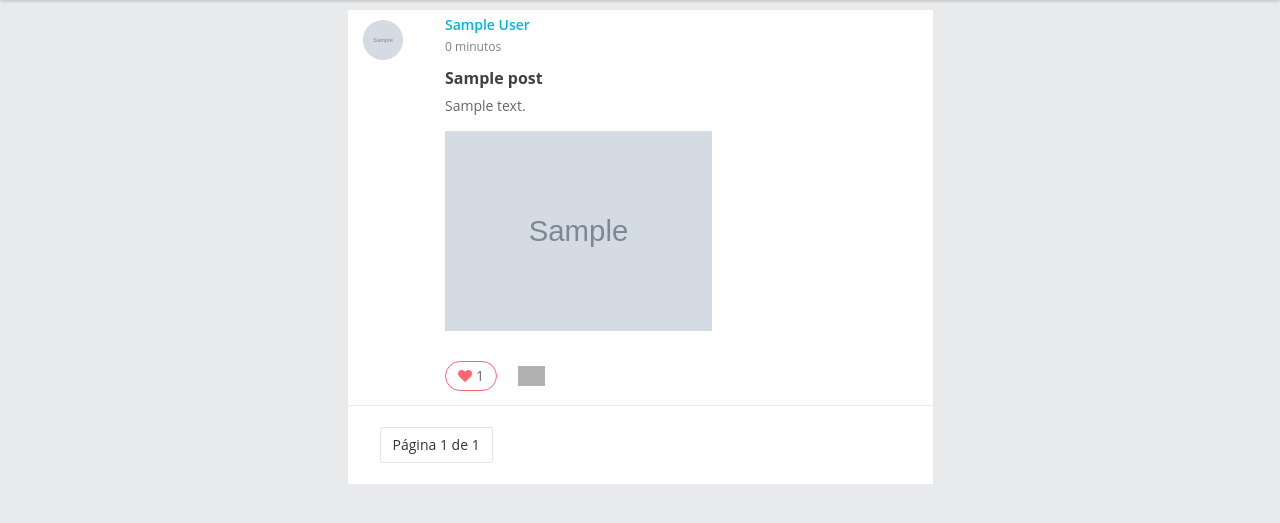
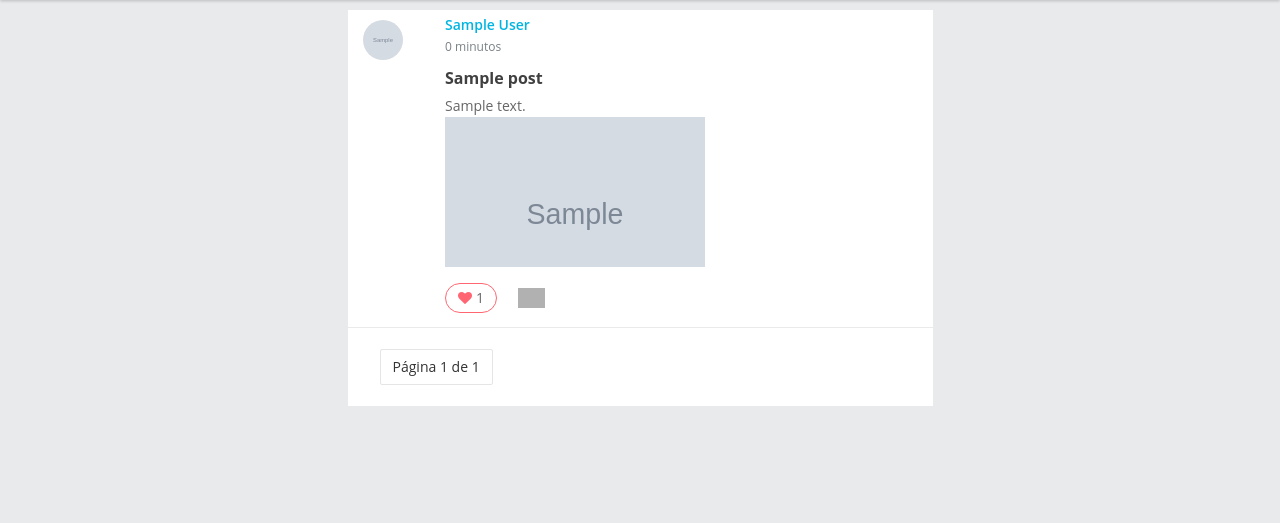
Before and after one commit to amosISA/sharing_things, a Django app: page /posts/ in a window 1280 px wide. Shown: the part 60-583 px from the top of the page. Run offline with Django 3.2, Linux system fonts and the light colour scheme; tables that the repository leaves empty hold one stand-in row (values such as "Sample post"); grey boxes marked "Sample" are stand-in pictures; some libraries are stand-ins or nearby versions; grey boxes are pictures that could not be loaded.

Commit message:
Added responsive too to img

```diff
--- a/posts/static/posts/css/base.css
+++ b/posts/static/posts/css/base.css
@@ -100,12 +100,29 @@ body {
           color: #666;
           line-height: 22px;
           margin-right: 15px; }
-        .ag_posts_wrapper .ag_post_article .ag_post_right .ag_post_body .ag_post_link_content .ag_post_image_div {
+        .ag_posts_wrapper .ag_post_article .ag_post_right .ag_post_body .ag_post_link_content .wrapper_div_image {
+          width: 260px;
+          height: 150px;
           display: flex;
-          width: 60%;
-          height: 200px;
-          margin-top: 1em;
-          margin-bottom: 1em; }
+          overflow: hidden; }
+          .ag_posts_wrapper .ag_post_article .ag_post_right .ag_post_body .ag_post_link_content .wrapper_div_image .ag_post_image_div {
+            display: flex;
+            flex: 1;
+            /*width: 60%;
+            height: 200px;
+            margin: {
+              top: 1em;
+              bottom: 1em;
+            }*/ }
+            .ag_posts_wrapper .ag_post_article .ag_post_right .ag_post_body .ag_post_link_content .wrapper_div_image .ag_post_image_div .ag_post_image_div_progressive {
+              width: 100%;
+              height: 100%;
+              max-width: 900px;
+              position: relative;
+              overflow: hidden; }
+        @media (max-width: 767px) {
+          .ag_posts_wrapper .ag_post_article .ag_post_right .ag_post_body .ag_post_link_content .wrapper_div_image {
+            display: none; } }
       .ag_posts_wrapper .ag_post_article .ag_post_right .ag_post_footer {
         margin-top: .5em;
         margin-bottom: 6px;
--- a/posts/static/posts/scss/base.scss
+++ b/posts/static/posts/scss/base.scss
@@ -158,14 +158,35 @@ body {
           }
 
           /* Post Image */
-          .ag_post_image_div {
+          .wrapper_div_image {
+            width: 260px;
+            height: 150px;
             display: flex;
-            width: 60%;
-            height: 200px;
-            margin: {
-              top: 1em;
-              bottom: 1em;
+            overflow: hidden;
+
+            .ag_post_image_div {
+              display: flex;
+              flex: 1;
+              /*width: 60%;
+              height: 200px;
+              margin: {
+                top: 1em;
+                bottom: 1em;
+              }*/
+
+              .ag_post_image_div_progressive {
+                width: 100%;
+                height: 100%;
+                max-width: 900px;
+                position: relative;
+                overflow: hidden;
+              }
             }
+          }
+          @media (max-width: 767px) {
+            .wrapper_div_image {
+                display: none;
+             }
           }
         }
       }
--- a/posts/templates/posts/index.html
+++ b/posts/templates/posts/index.html
@@ -39,8 +39,12 @@
                                     {{ item.content|truncatewords:50|safe }}
                                 </div>
                                 {% if item.image %}
-                                    <div class="row ag_post_image_div">
-                                        <img class="ag_post_img img-responsive" src="{{ item.image.url }}" alt="Post image" />
+                                    <div class="wrapper_div_image">
+                                        <div class="row ag_post_image_div">
+                                            <div class="ag_post_image_div_progressive">
+                                                <img class="ag_post_img img-responsive" src="{{ item.image.url }}" alt="Post image" />
+                                            </div>
+                                        </div>
                                     </div>
                                 {% endif %}
                             </a>
```
Also changed, not shown: 1 other file.
